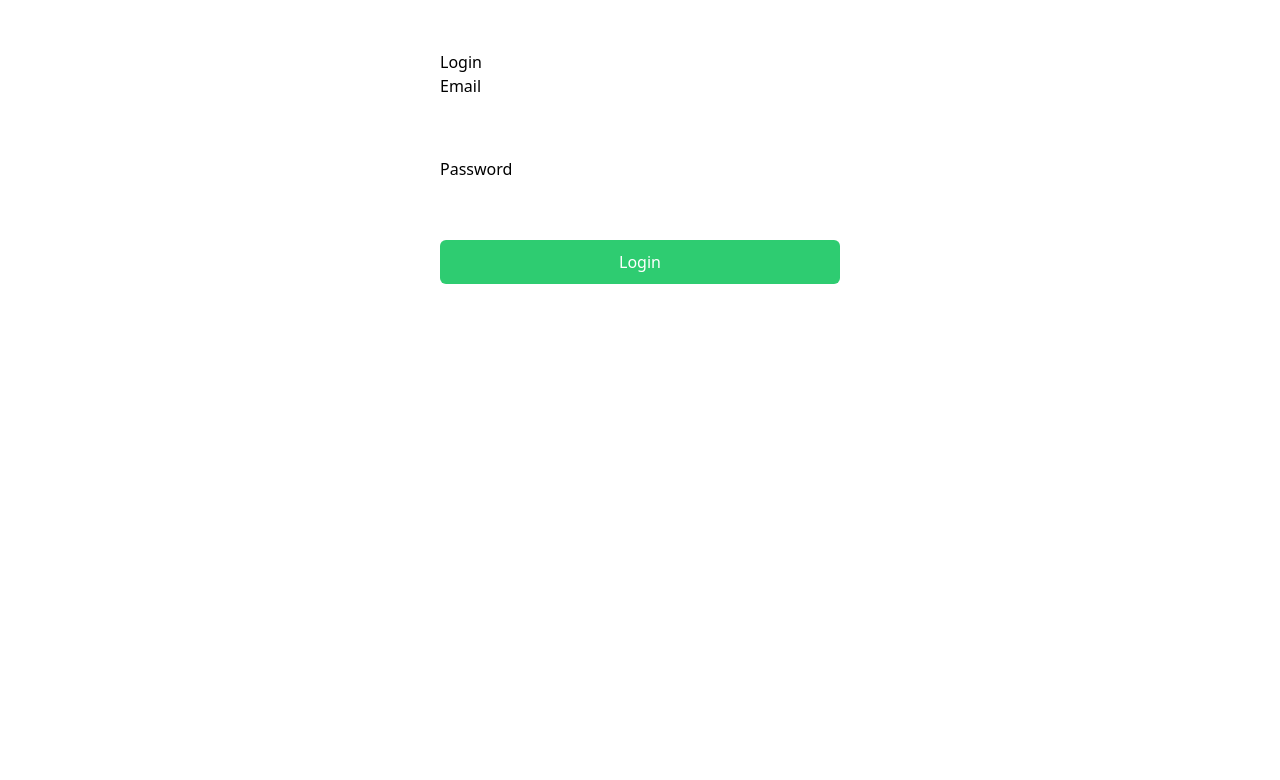
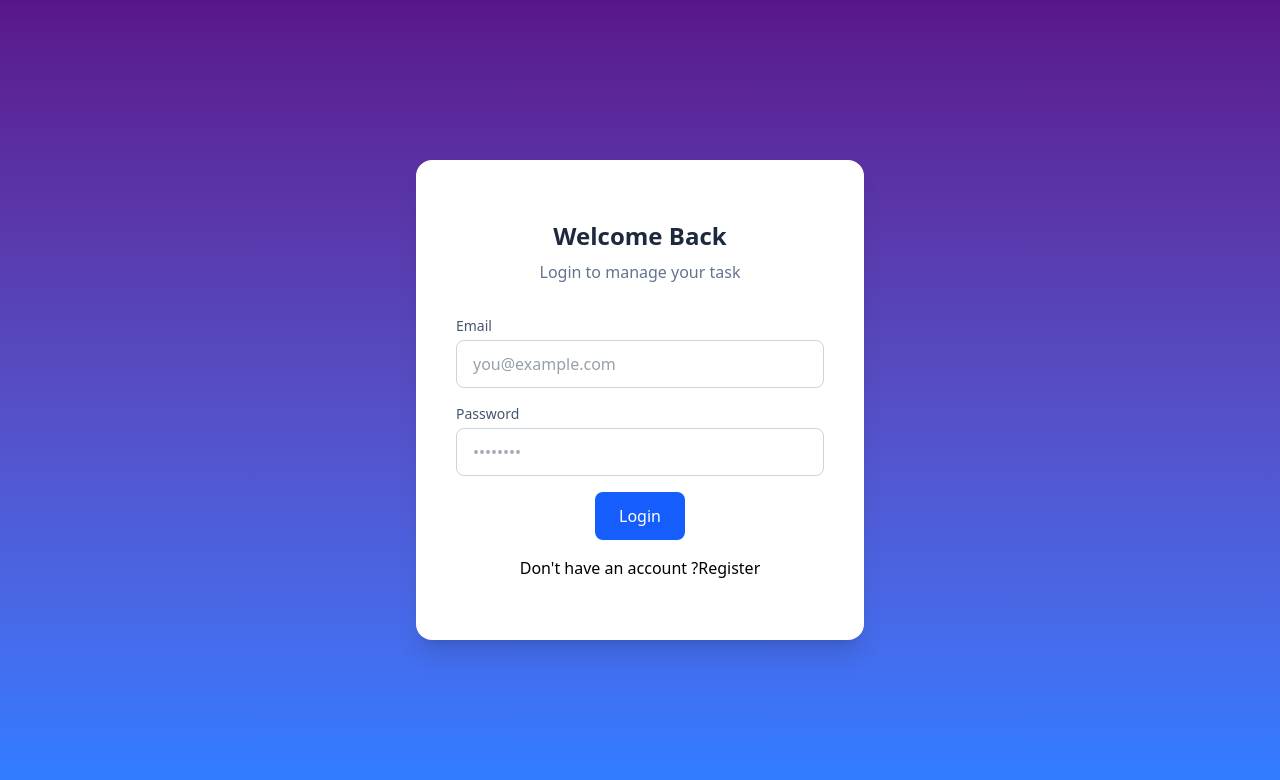
Before and after one commit to Abhix03x/Task_Manager, a React (Vite) app in the folder client/: page /login in a window 1280 px wide. Shown: the top 780 px of the page. Built offline with nearby package versions, Linux system fonts and the light colour scheme.

Commit message:
styled dashboard and completed login and register

```diff
--- a/client/src/components/NavBar.jsx
+++ b/client/src/components/NavBar.jsx
@@ -11,11 +11,11 @@ const Navbar = () =>{
     };
 
     return (
-        <nav>
-            <h3>Task Manager</h3>
+        <nav className="sticky top-0 z-50 bg-slate-900 border-b text-white px-6 py-4 flex justify-between items-center">
+            <h3 className="text-xl font-bold">Task Manager</h3>
             <div>
-                {user && <span>{user.name}</span>}
-                <button onClick={handleLogout}>Logout</button>
+                {user && <span className="px-5">User - {user.name}</span>}
+                <button onClick={handleLogout} className="bg-red-700 px-3 py-1 rounded-lg">Logout</button>
             </div>
         </nav>
     );
--- a/client/src/index.css
+++ b/client/src/index.css
@@ -1,6 +1,5 @@
 @import "tailwindcss";
-@import "tailwindcss/preflight";
-@import "tailwindcss/utilities";
+
 
 /* :root {
   font-family: system-ui, Avenir, Helvetica, Arial, sans-serif;
--- a/client/src/pages/Dashboard.jsx
+++ b/client/src/pages/Dashboard.jsx
@@ -5,17 +5,34 @@ const Dashboard = () => {
     return (
         <>
         <Navbar/>
-         <div style={{padding:"30px"}}>
-            <h2>Dashboard</h2>
-            <ul>
+         <div className="min-h-screen flex justify-center items-center bg-slate-900">
+            {/* <h2 className=" block text-2xl font-semibold text-white ">Dashboard</h2> */}
+            <ul className="grid grid-cols-1 md:grid-cols-2 lg:grid-cols-3 gap-6">
                 <li>
-                    <Link to="/CreateTask">Create Task</Link>
+                    <Link to="/CreateTask"  className="
+                block
+                bg-white/80 backdrop-blur-md
+                border border-slate-200
+                rounded-xl
+                p-6
+                shadow-md
+                hover:shadow-lg ">Create Task</Link>
                 </li>
                 <li>
-                    <Link to="/tasks">My Tasks</Link>
+                    <Link to="/tasks"
+                    className="block bg-white/80 backdrop-blur-md
+                    border border-slate-200 rounded-xl p-6 shadow-md
+                    hover:shadow-lg ">My Tasks</Link>
                 </li>
                 <li>
-                    <Link to="/assigned-tasks">Assigned</Link>
+                    <Link to="/assigned-tasks" className="
+                block
+                bg-white/80 backdrop-blur-md
+                border border-slate-200
+                rounded-xl
+                p-6
+                shadow-md
+                hover:shadow-lg ">Assigned</Link>
                 </li>
             </ul>
         </div>
--- a/client/src/pages/Login.jsx
+++ b/client/src/pages/Login.jsx
@@ -21,6 +21,10 @@ const Login = () => {
     });
   };
 
+  const changePage = (e) => {
+    navigate("/register");
+  }
+
   const handleLogin = async (e) => {
     e.preventDefault();
 
@@ -38,55 +42,56 @@ const Login = () => {
   };
 
   return (
-    <div style={{ width: "400px", margin: "50px auto" }}>
-      <h2>Login</h2>
+    <div className="min-h-screen flex items-center justify-center bg-linear-to-b from-purple-900 to-blue-500">
 
-      <form onSubmit={handleLogin}>
-        <div style={{ marginBottom: "15px" }}>
-          <label>Email</label>
+      <div className="w-full max-w-md bg-white  backdrop-blur-lg rounded-2xl shadow-xl px-10 py-15 ">
+         <h2 className="text-2xl font-semibold text-slate-800 text-center mb-2">Welcome Back</h2>
+         <h2 className="text-center text-slate-500 mb-8">Login to manage your task</h2>
+      <form onSubmit={handleLogin}
+      className="space-y-4">
+
+
+          <label className="block text-sm font-medium text-slate-600 mb-1">Email</label>
           <input
             name="email"
             type="email"
             value={formData.email}
             onChange={handleChange}
+            className="w-full h-12 px-4  rounded-lg border border-slate-300 focus:outline-none focus:border-blue-500 focus:ring-2 text-slate-700"
             required
-            style={{ width: "100%", padding: "10px", borderRadius: "6px" }}
+            placeholder="you@example.com"
           />
-        </div>
 
-        <div style={{ marginBottom: "15px" }}>
-          <label>Password</label>
+
+
+          <label className="block text-sm font-medium text-slate-600 mb-1">Password</label>
           <input
             name="password"
             type="password"
             value={formData.password}
             onChange={handleChange}
+             className="w-full px-4 h-12 rounded-lg border border-slate-300 text-slate-600"
             required
-            style={{ width: "100%", padding: "10px", borderRadius: "6px" }}
+            placeholder="••••••••"
           />
-        </div>
-
-        <button
+        <div className="flex justify-center">
+             <button
           type="submit"
-          style={{
-            width: "100%",
-            padding: "10px",
-            backgroundColor: "#2ecc71",
-            color: "#fff",
-            borderRadius: "6px",
-            border: "none",
-            cursor: "pointer"
-          }}
+           className=" bg-blue-600 text-white px-6 py-3 font-medium rounded-lg "
         >
           Login
         </button>
+
+        </div>
+        <span className="flex justify-center">Don't have an account ?<a href="#" onClick={changePage}> Register</a></span>
+
       </form>
-
       {message && (
-        <p style={{ marginTop: "15px", color: message.includes("success") ? "green" : "red" }}>
+        <p className="text-cener mt-4 text-red-500">
           {message}
         </p>
       )}
+    </div>
     </div>
   );
 };
--- a/client/src/pages/Register.jsx
+++ b/client/src/pages/Register.jsx
@@ -28,30 +28,37 @@ const handleRegister = async (e) =>{
 }
 
 return (
-    <div>
-        <h2>Register</h2>
-        <form onSubmit={handleRegister}>
+    <div className="min-h-screen flex items-center justify-center bg-linear-to-b from-purple-900 to-blue-500">
+        <div className="w-full max-w-md bg-white backdrop-blur-lg rounded-2xl shadow-xl px-10 py-15">
+        <h2 className="text-2xl text-center font-bold text-slate-800 mb-8">Register</h2>
+        <form onSubmit={handleRegister}
+        className="space-y-4">
             <div>
-                <label>Name</label>
+                <label className="block text-sm font-medium text-slate-950 mb-1">Name</label>
                 <input type="text" name="name" value={formData.name}
                 onChange={handleChange}
+                className="w-full h-12 px-4 rounded-lg border border-slate-300 mb-1"
                 required />
             </div>
             <div>
-                <label>Email</label>
+                <label className="block text-sm font-medium text-slate-950 mb-1">Email</label>
                 <input type="email" name="email" value={formData.email}
                 onChange={handleChange}
+                className="w-full h-12 px-4 rounded-lg border border-slate-300 mb-1"
                 required />
             </div>
             <div>
-                <label>password</label>
+                <label className="block text-sm font-medium text-slate-950 mb-1">password</label>
                 <input type="password" name="password" value={formData.password}
                 onChange={handleChange}
+                className="w-full h-12 px-4 rounded-lg border border-slate-300
+                 mb-1 text-slate-700 "
                 required />
             </div>
-            <button type="submit" >Register</button>
+            <button type="submit" className="bg-blue-600 text-white px-6 py-3 font-medium rounded-lg">Register</button>
         </form>
         {message && (<p>{message}</p>)}
+    </div>
     </div>
 )
 };
```
